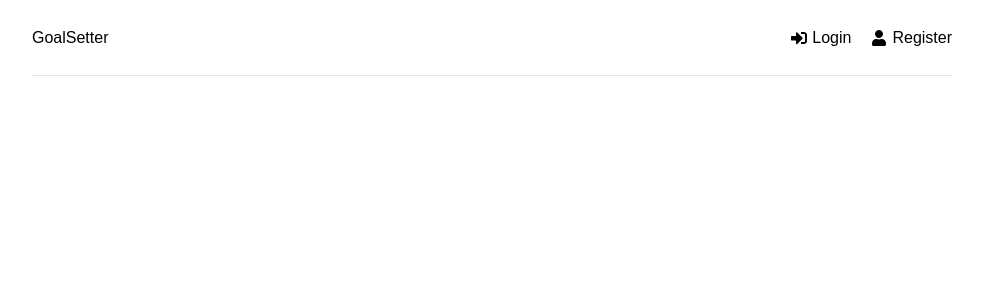
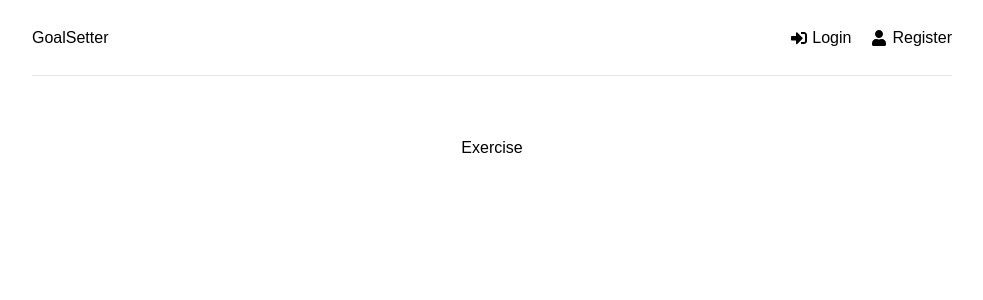
Before and after one commit to steeevin88/cs157a_final, a React (Create React App) app in the folder frontend/: page /exercise/1 in a window 1280 px wide. Shown: the top 300 px of the page, without its empty margins (148-1131 px from the left). Built offline with nearby package versions, Linux system fonts and the light colour scheme.

Commit message:
added links to individual exercise page

```diff
--- a/frontend/src/App.js
+++ b/frontend/src/App.js
@@ -5,6 +5,7 @@ import Header from './components/Header'
 import Dashboard from './pages/Dashboard'
 import Login from './pages/Login'
 import Register from './pages/Register'
+import Exercise from './pages/Exercise'
 
 function App() {
   return (
@@ -16,6 +17,7 @@ function App() {
             <Route path='/' element={<Dashboard />} />
             <Route path='/login' element={<Login />} />
             <Route path='/register' element={<Register />} />
+            <Route path='/exercise/:eid' element={<Exercise />} />
           </Routes>
         </div>
       </Router>
--- a/frontend/src/components/ExerciseCard.jsx
+++ b/frontend/src/components/ExerciseCard.jsx
@@ -1,13 +1,16 @@
 import { useDispatch } from 'react-redux'
 import { deleteExercise } from '../features/exercises/exerciseSlice'
 
+import { Link } from 'react-router-dom';
+
 function ExerciseCard({ exercise }) {
   const dispatch = useDispatch()
-  console.log(exercise)
 
   return (
     <div className='border-2 border-black rounded-lg exercise'>
-      <h2>{exercise.name}</h2>
+      <Link to={`/exercise/${exercise.EID}`}>
+        <h2>{exercise.name}</h2>
+      </Link>
       <h4>{exercise.muscle_group}</h4>
       <button onClick={() => dispatch(deleteExercise(exercise.EID))} className='close'>
         X
--- /dev/null
+++ b/frontend/src/pages/Exercise.jsx
@@ -0,0 +1,7 @@
+import React from 'react'
+
+export default function Exercise() {
+  return (
+    <div>Exercise</div>
+  )
+}
```
